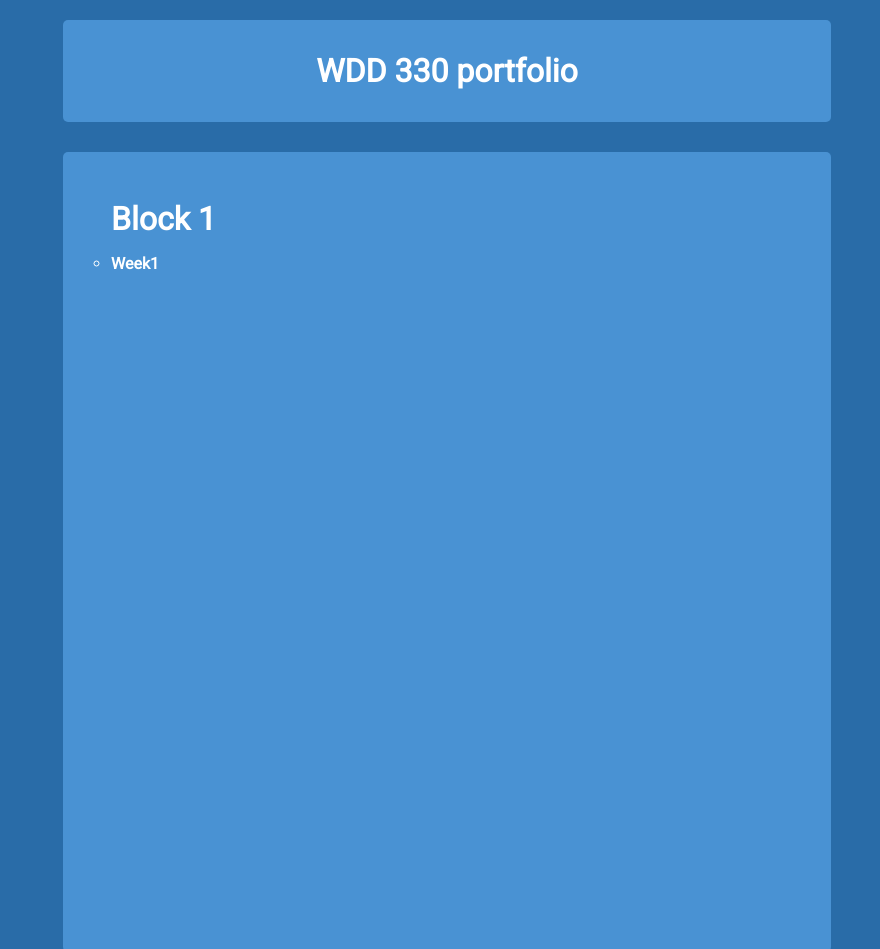
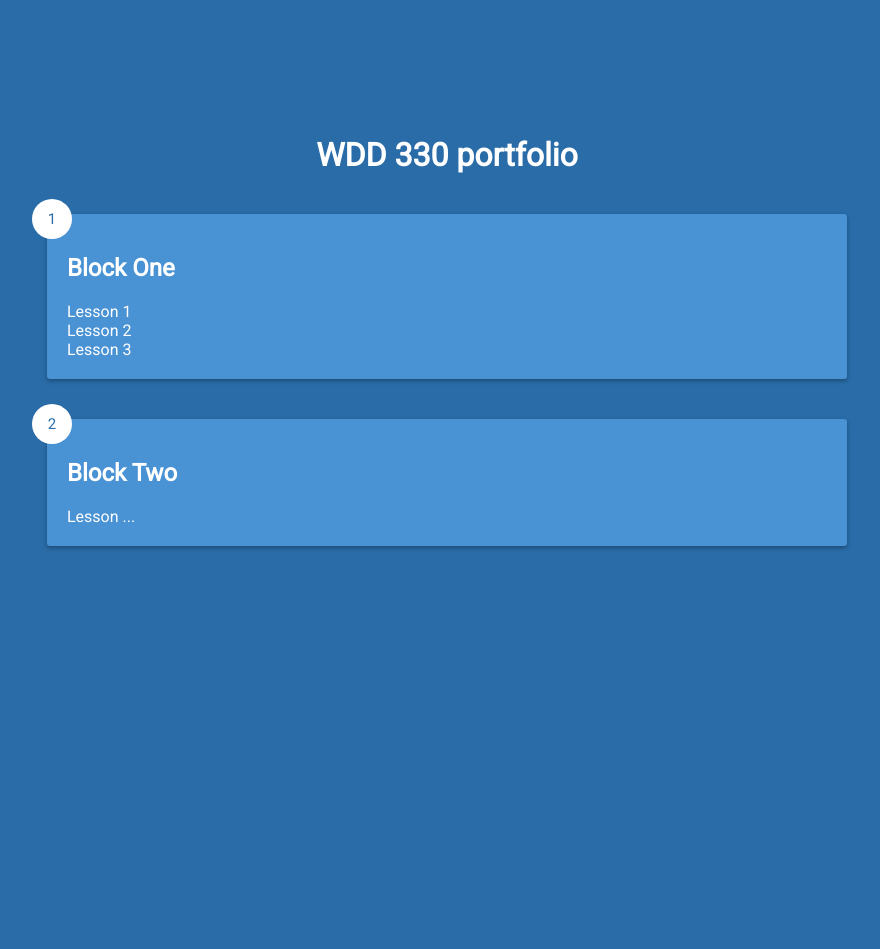
Before and after one commit to ramalaso/wdd330, a plain HTML site: page index.html in a window 1280 px wide. Shown: the top 949 px of the page, without its empty margins (193-1073 px from the left). After the commit the page ends 800 px from the top, so only its background shows below. Drawn offline with Linux system fonts and the light colour scheme.

Commit message:
Update portfolio

```diff
--- a/index.html
+++ b/index.html
@@ -11,10 +11,32 @@
     <h1>WDD 330 portfolio</h1>
   </header>
   <main>
-    <h1>Block 1</h1>
-    <ul>
-      <li> <a href="">Week1</a></li>
-    </ul>
+    <div class="lesson-container">
+      <div class="lesson">
+        <div class="number">1</div>
+        <div class="lesson-info">
+          <h2 class="lesson-title">Block One</h2>
+          <a href="" class="lesson-body">
+            Lesson 1
+          </a> <br>
+          <a href="" class="lesson-body">
+            Lesson 2
+          </a> <br>
+          <a href="" class="lesson-body">
+            Lesson 3
+          </a>
+        </div>
+      </div>
+      <div class="lesson">
+        <div class="number">2</div>
+        <div class="lesson-info">
+          <h2 class="lesson-title"> Block Two</h2>
+          <a href="" class="lesson-body">
+            Lesson ...
+          </a>
+        </div>
+      </div>
+    </div>
   </main>
 </body>
 </html>
--- a/main.css
+++ b/main.css
@@ -1,44 +1,69 @@
 @import url('https://fonts.googleapis.com/css2?family=Roboto&display=swap');
 
 * {
-  font-family: 'Roboto', sans-serif;
   box-sizing: border-box;
-  margin: 0;
-  padding: 0;
-}
-body {
-  width: 60%;
-  margin: 20px auto ;
-  background-color:#296ca8;
 }
 
-header {
-  background-color:  #4992d3;
+body {
+  background-color: #296ca8;
+  font-family: 'Roboto', sans-serif;
   color: #fff;
-  text-align: center;
-  padding: 2rem;
-  border-radius: 5px;
-  margin-bottom: 30px ;
+  display: flex;
+  flex-direction: column;
+  align-items: center;
+  justify-content: center;
+  min-height: 100vh;
+  margin: 0;
+  padding-bottom: 100px;
 }
 
-main {
-  background-color:  #4992d3;
-  color: #fff;
-  height: 100vh;
-  padding: 3rem;
-  border-radius: 5px;
+
+h1 {
+  margin-bottom: 0;
+  text-align: center;
 }
 
-ul {
-  list-style-type: circle ;
+.lesson {
+  position: relative;
+  background-color: #4992d3;
+  box-shadow: 0 2px 4px rgba(0, 0, 0, 0.3);
+  padding: 20px;
+  margin: 40px 0;
+  display: flex;
+  width: 80vw;
+  max-width: 800px;
+  border-radius: 3px;
 }
 
-ul li {
-  margin-top: 1rem;
+.lesson .post-title {
+  margin: 0;
 }
 
-ul li a, ul li a:visited {
+.lesson .post-body {
+  margin: 15px 0 0;
+  line-height: 1.3;
+}
+
+.lesson .post-info {
+  margin-left: 20px;
+}
+
+.lesson .number {
+  position: absolute;
+  top: -15px;
+  left: -15px;
+  font-size: 15px;
+  width: 40px;
+  height: 40px;
+  border-radius: 50%;
+  background: #fff;
+  color: #296ca8;
+  display: flex;
+  align-items: center;
+  justify-content: center;
+}
+
+.lesson .lesson-info a {
+  color: #fff;
   text-decoration: none;
-  font-weight: bold;
-  color: #fff;
 }
```
